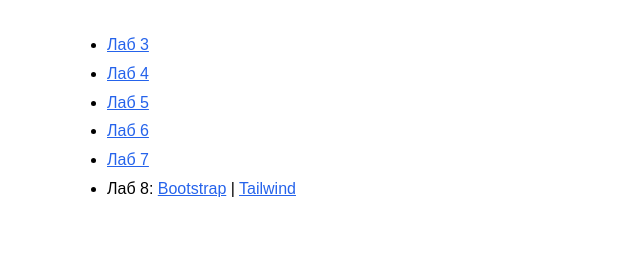
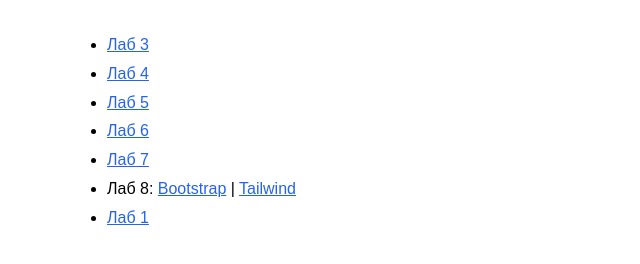
Before and after one commit to Lhagvajargal23/web-development-lab, a plain HTML site: page index.html in a window 1280 px wide. Shown: the part 80-344 px from the top of the page, without its empty margins (253-893 px from the left). Drawn offline with Linux system fonts and the light colour scheme.

Commit message:
Add Lab 1 link to index.html

```diff
--- a/index.html
+++ b/index.html
@@ -18,6 +18,7 @@
     <li><a href="Lab6/">Лаб 6</a></li>
     <li><a href="Lab7/">Лаб 7</a></li>
     <li>Лаб 8: <a href="Lab8/bootstrap/">Bootstrap</a> | <a href="Lab8/tailwind/">Tailwind</a></li>
+    <li><a href="./Lab1/index.html">Лаб 1</a></li>
   </ul>
 </body>
 </html>
```
